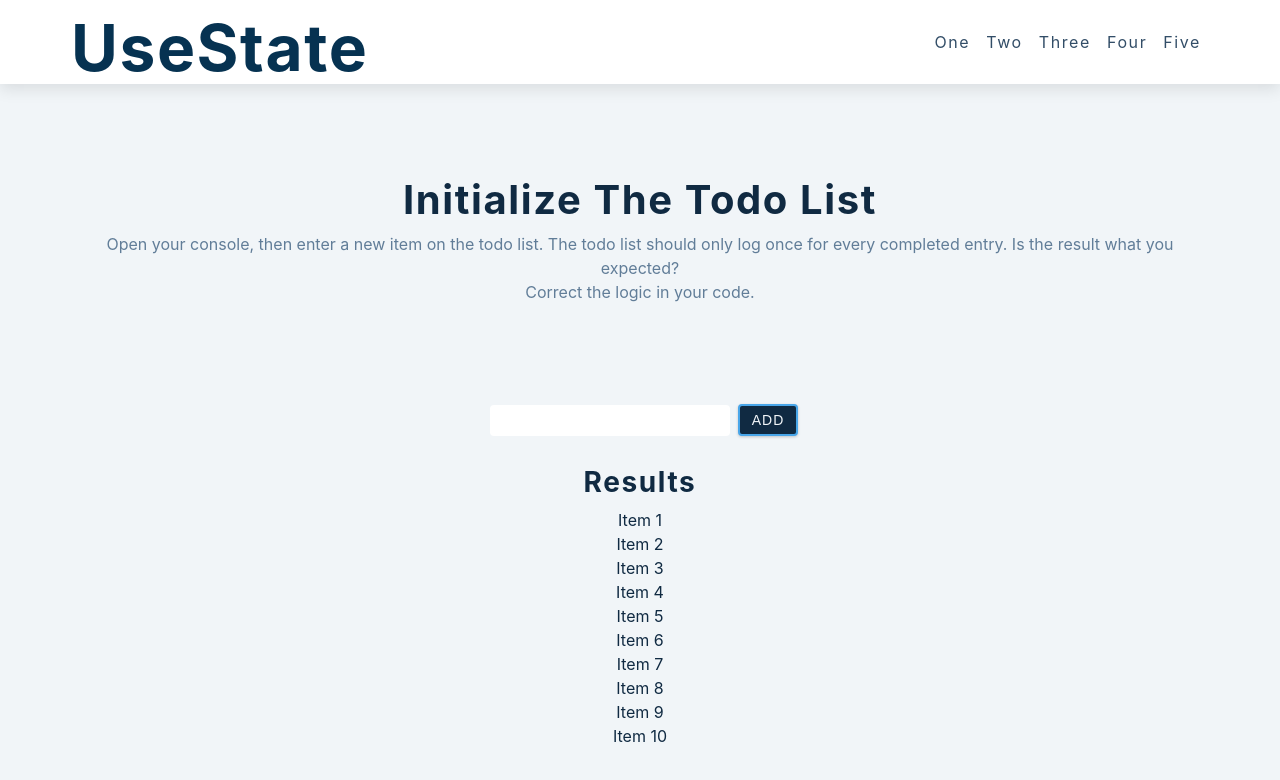
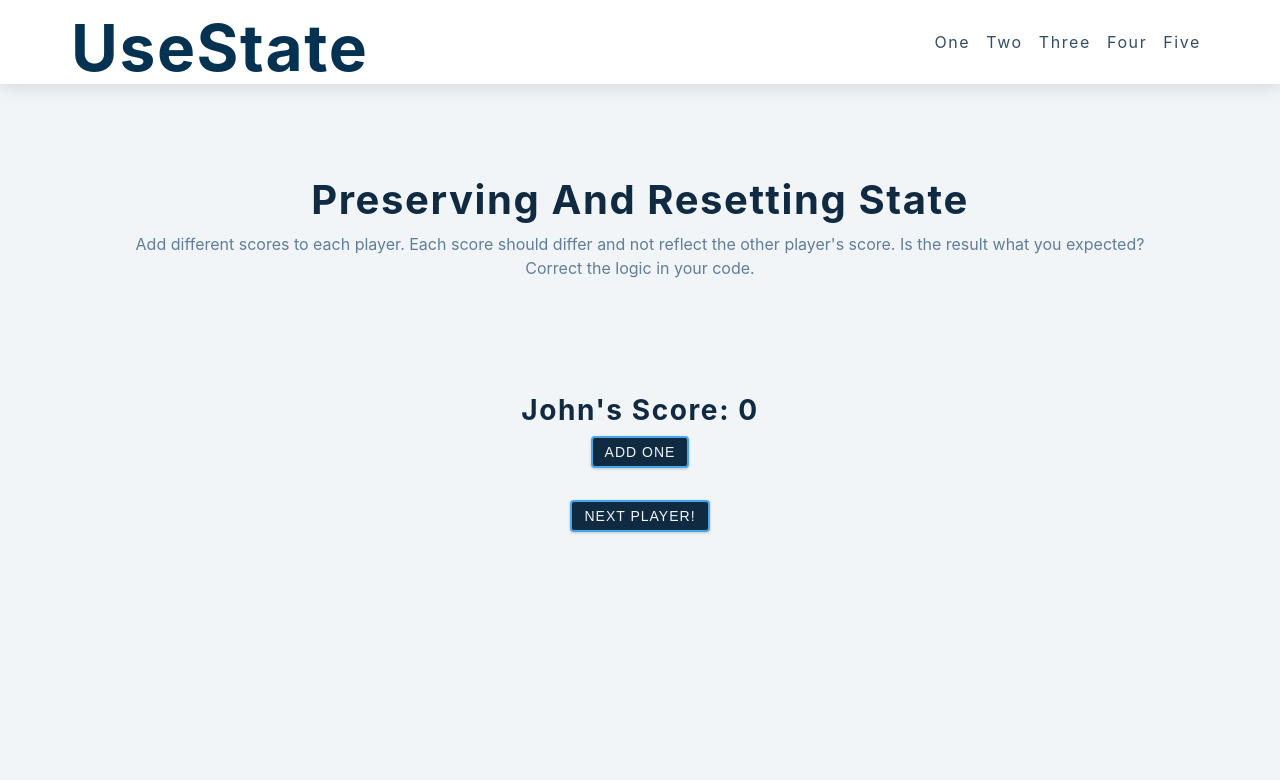
Before and after one commit to React-HTX/mini-hacks, a React (Create React App) app in the folder challenges/: page /five in a window 1280 px wide. Shown: the top 780 px of the page. Built offline with nearby package versions, Linux system fonts and the light colour scheme.

Commit message:
Creates scoreboard for page 5

```diff
--- a/challenges/src/components/Five.jsx
+++ b/challenges/src/components/Five.jsx
@@ -1,69 +1,59 @@
 import React, { useState } from 'react';
 
-function initializeTodos() {
-  const todos = [];
-  for (let i = 0; i < 10; i++) {
-    todos.push({
-      id: i,
-      text: 'Item ' + (i + 1),
-    });
-  }
-
-  console.log('todos', todos);
-  return todos;
-}
-
-const Four = () => {
-  const [todos, setTodos] = useState(initializeTodos());
-  const [text, setText] = useState('');
+export default function Five() {
+  const [isPlayerA, setIsPlayerA] = useState(true);
 
   return (
     <main>
       <div className="section">
         <div className="section-center">
-          <h2>Initialize the Todo List</h2>
+          <h2>Preserving and Resetting State</h2>
           <p>
-            Open your console, then enter a new item on the todo list. The todo
-            list should only log once for every completed entry. Is the result
-            what you expected?
+            Add different scores to each player. Each score should differ and
+            not reflect the other player's score. Is the result what you
+            expected?
             <br />
             Correct the logic in your code.
           </p>
         </div>
 
         <div className="section-center">
-          <div className="form-container">
-            <div className="form-input">
-              <input value={text} onChange={(e) => setText(e.target.value)} />
-              <button
-                onClick={() => {
-                  setText('');
-                  setTodos([
-                    {
-                      id: todos.length,
-                      text: text,
-                    },
-                    ...todos,
-                  ]);
-                }}
-                className="btn"
-              >
-                Add
-              </button>
-            </div>
-          </div>
-          <div className="result">
-            <h3>Results</h3>
-            <ul>
-              {todos.map((todo) => (
-                <li key={todo.id}>{todo.text}</li>
-              ))}
-            </ul>
-          </div>
+          {isPlayerA ? <Counter person="John" /> : <Counter person="Jane" />}
+          <button
+            className="btn result"
+            onClick={() => {
+              setIsPlayerA(!isPlayerA);
+            }}
+          >
+            Next Player!
+          </button>
         </div>
       </div>
     </main>
   );
-};
+}
 
-export default Four;
+function Counter({ person }) {
+  const [score, setScore] = useState(0);
+  const [hover, setHover] = useState(false);
+
+  let className = 'counter';
+  if (hover) {
+    className += ' hover';
+  }
+
+  return (
+    <div
+      className={`section-center score ${className}`}
+      onPointerEnter={() => setHover(true)}
+      onPointerLeave={() => setHover(false)}
+    >
+      <h3>
+        {person}'s score: {score}
+      </h3>
+      <button className="btn" onClick={() => setScore(score + 1)}>
+        Add one
+      </button>
+    </div>
+  );
+}
```
